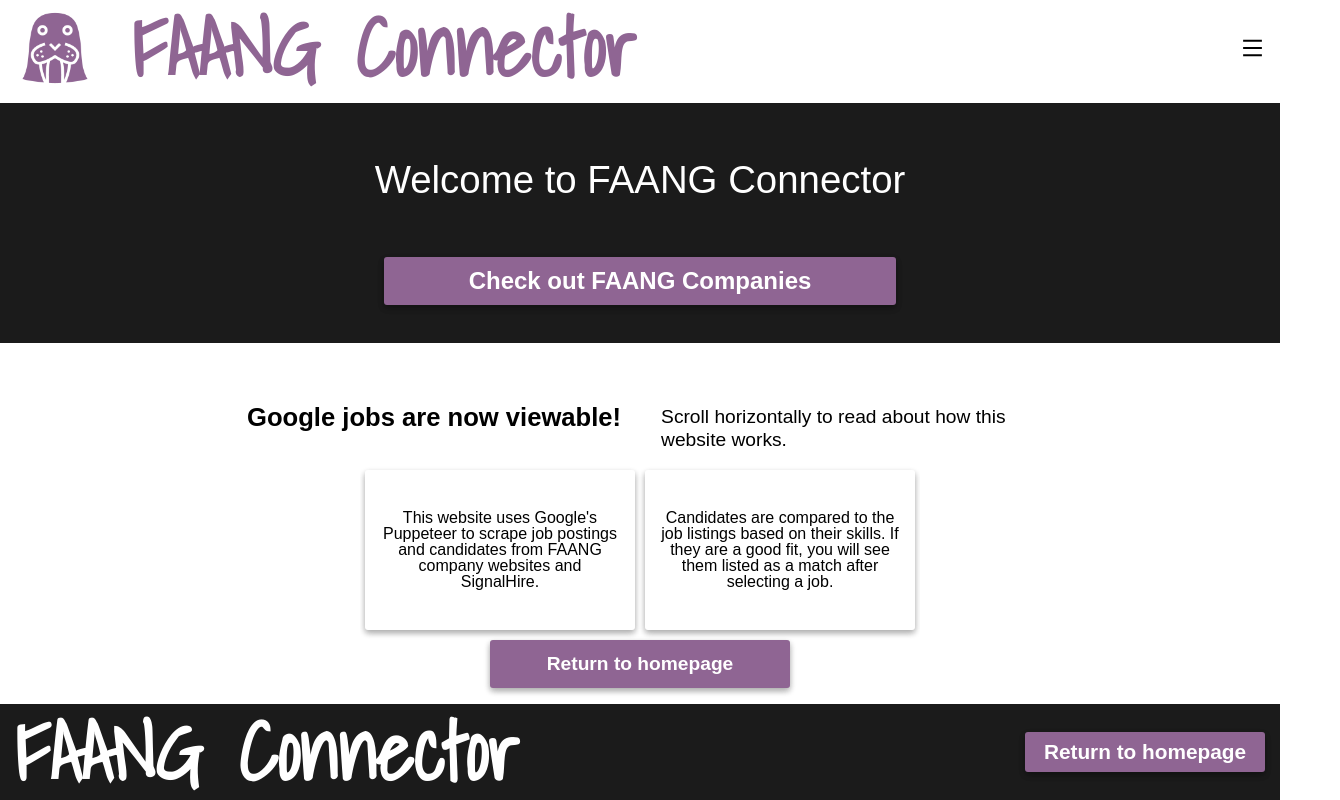
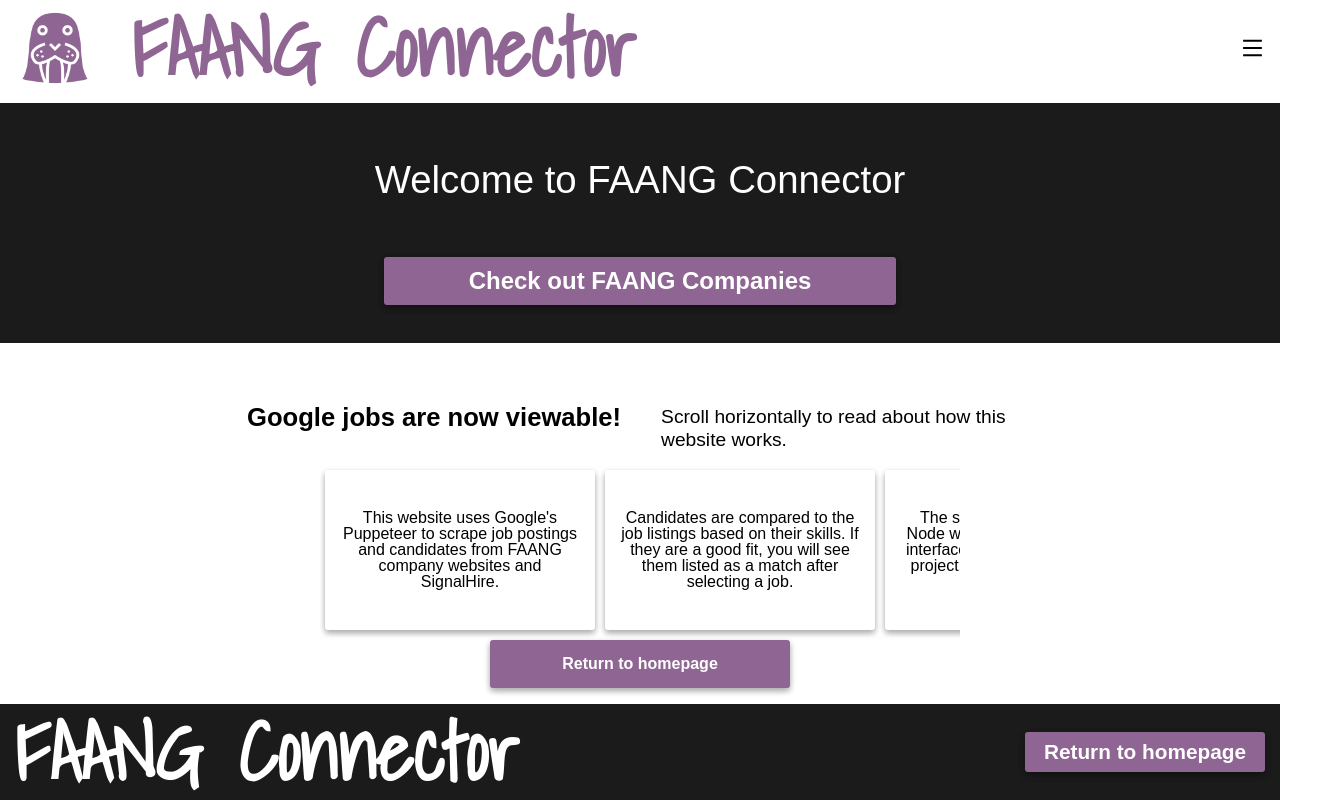
Before and after one commit to ZacharyLasky/faang-connector-client, a React (Create React App) app: page /about in a window 1280 px wide. Shown: the whole page, 1340 px wide, since content can reach past the window. Built offline with nearby package versions, Linux system fonts and the light colour scheme.

Commit message:
fix overflow

```diff
--- a/src/styles/layouts.js
+++ b/src/styles/layouts.js
@@ -179,7 +179,7 @@
   }
 
   @media (min-width: 800px) {
-    max-width: 40%;
+    max-width: 50vw;
   }
 `;
 
@@ -193,7 +193,7 @@
   }
 
   @media (min-width: 800px) {
-    font-size: 1.2rem;
+    font-size: 1rem;
   }
 `;
 
```
